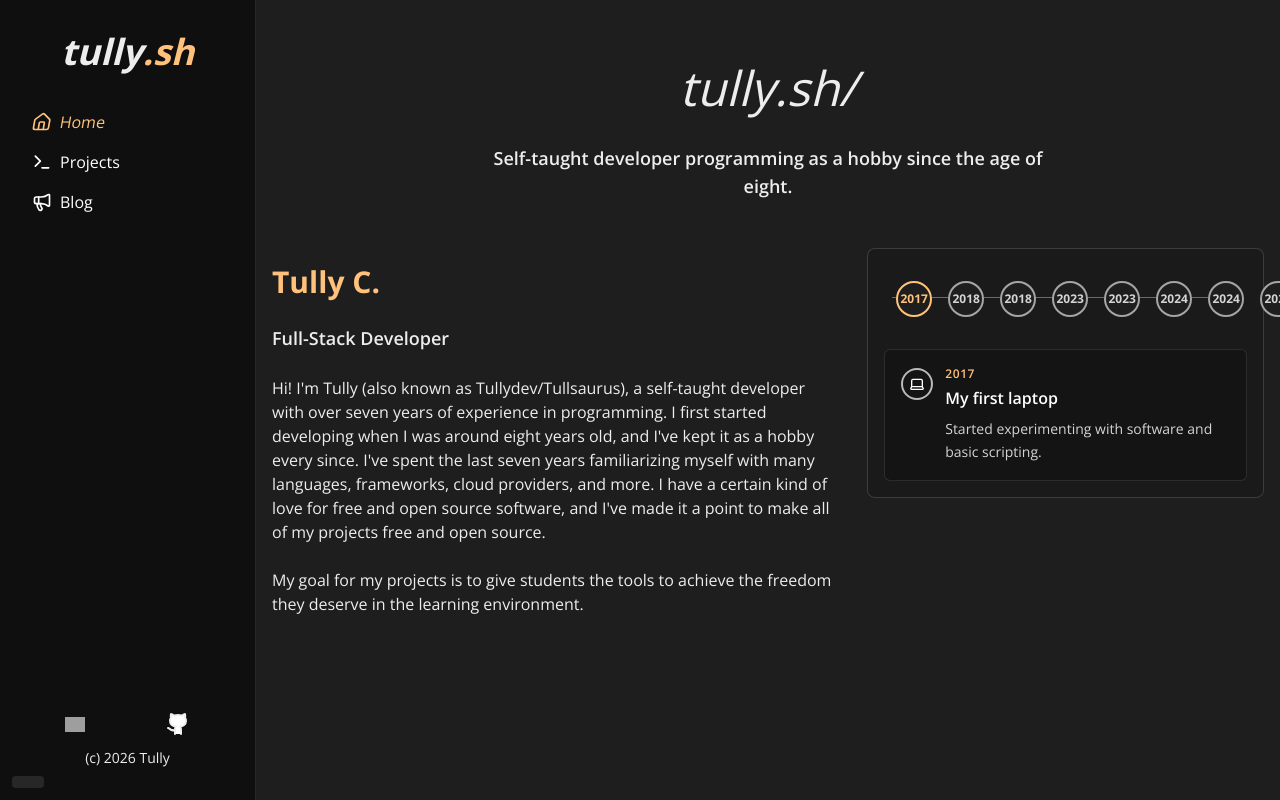
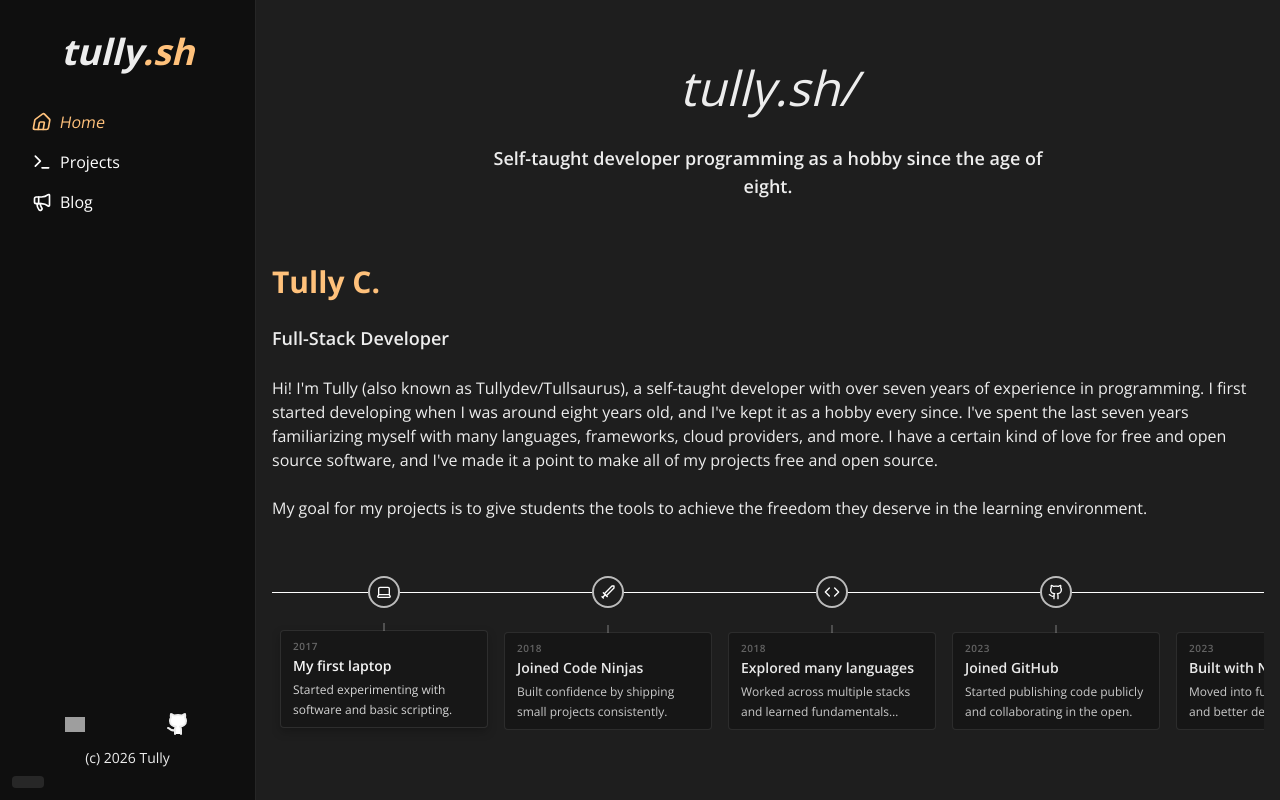
Before and after one commit to Tullysaurus/tully.sh, a Next.js app: page / in a window 1280 px wide. Built offline with nearby package versions, Linux system fonts and the light colour scheme; grey boxes are pictures that could not be loaded.

Commit message:
Update timeline

```diff
--- a/src/app/(main)/(default)/(home)/page.tsx
+++ b/src/app/(main)/(default)/(home)/page.tsx
@@ -67,8 +67,8 @@ export default function Home() {
       <p className="max-w-xl text-center text-base font-semibold sm:text-lg">
         Self-taught developer programming as a hobby since the age of eight.
       </p>
-      <div className="mt-2 flex w-full flex-col gap-8 lg:mt-4 lg:flex-row">
-        <div className="h-fit w-full lg:w-3/5 flex flex-col gap-4 lg:gap-6">
+      <div className="mt-2 flex w-full flex-col gap-8 lg:mt-4">
+        <div className="h-fit w-full flex flex-col gap-4 lg:gap-6">
           <h2 className="mt-2 text-3xl font-bold text-[#FFC17B] lg:mt-4">Tully C.</h2>
           <p className="text-lg font-semibold">Full-Stack Developer</p>
           <p className="h-fit wrap-normal text-sm sm:text-base">
@@ -83,7 +83,7 @@ export default function Home() {
             in the learning environment.
           </p>
         </div>
-        <div className="h-fit w-full lg:w-2/5">
+        <div className="h-fit w-full">
             <Timeline items={timelineItems} />
         </div>
       </div>
--- a/src/app/globals.css
+++ b/src/app/globals.css
@@ -20,3 +20,27 @@ body {
   color: var(--foreground);
   overflow-x: hidden;
 }
+
+.timeline-scroll {
+  scrollbar-width: thin;
+  scrollbar-color: #5a5a5a #171717;
+}
+
+.timeline-scroll::-webkit-scrollbar {
+  height: 10px;
+}
+
+.timeline-scroll::-webkit-scrollbar-track {
+  background: #171717;
+  border-radius: 999px;
+}
+
+.timeline-scroll::-webkit-scrollbar-thumb {
+  background: #5a5a5a;
+  border-radius: 999px;
+  border: 2px solid #171717;
+}
+
+.timeline-scroll::-webkit-scrollbar-thumb:hover {
+  background: #777777;
+}
--- a/src/components/timeline.tsx
+++ b/src/components/timeline.tsx
@@ -1,6 +1,6 @@
 "use client";
 
-import { useMemo, useState } from "react";
+import { useState } from "react";
 import type { ReactElement } from "react";
 
 type TimelineItem = {
@@ -18,27 +18,21 @@ function getYear(period: string) {
 
 export default function Timeline({ items }: { items: TimelineItem[] }) {
   const [activeId, setActiveId] = useState(items[0]?.id ?? "");
-  const activeItem = useMemo(
-    () => items.find((item) => item.id === activeId) ?? items[0],
-    [activeId, items],
-  );
 
   return (
     <div className="w-full">
       <div className="relative lg:hidden">
-        <div className="absolute bottom-2 left-[14px] top-2 w-px bg-white/35" />
-        <div className="flex flex-col gap-2">
+        <div className="absolute bottom-1 left-[14px] top-1 w-px bg-white/35" />
+        <div className="flex flex-col gap-3">
           {items.map((item) => (
-            <article key={item.id} className="rounded-md border border-white/15 bg-[#1a1a1a] px-2 py-2">
-              <div className="flex items-start gap-3">
-                <div className="z-10 mt-1 flex h-7 w-7 shrink-0 items-center justify-center rounded-full border-2 border-white bg-background">
+            <article key={item.id} className="flex items-center gap-3">
+              <div className="z-10 flex h-7 w-7 shrink-0 items-center justify-center rounded-full border-2 border-white bg-background">
                 {item.icon}
               </div>
               <div className="min-w-0">
                 <p className="text-xs font-semibold uppercase tracking-wider text-[#FFC17B]">{item.period}</p>
-                  <h3 className="mt-0.5 text-sm font-semibold text-white sm:text-base">{item.title}</h3>
-                  <p className="mt-1 text-xs leading-relaxed text-neutral-300 sm:text-sm">{item.details}</p>
-                </div>
+                <h3 className="text-sm font-semibold text-white">{item.title}</h3>
+                <p className="text-xs leading-relaxed text-neutral-300">{item.details}</p>
               </div>
             </article>
           ))}
@@ -46,50 +40,38 @@ export default function Timeline({ items }: { items: TimelineItem[] }) {
       </div>
 
       <div className="hidden lg:block">
-        <div className="rounded-lg border border-white/15 bg-[#1a1a1a] p-4">
-          <div className="relative px-2 pb-8 pt-4">
-            <div className="absolute left-2 right-2 top-8 h-px bg-white/35" />
-            <div className="relative flex items-center justify-between gap-2">
+        <div className="timeline-scroll overflow-x-auto pb-3">
+          <div className="relative w-max min-w-full px-2 pt-10 after:absolute after:left-0 after:top-10 after:h-px after:w-full after:bg-white">
+            <div className="flex w-max min-w-full flex-nowrap gap-4">
               {items.map((item) => {
-                const isActive = item.id === activeItem?.id;
+                const isActive = item.id === activeId;
                 return (
+                  <article key={item.id} className="relative w-52 shrink-0">
+                    <div className="absolute left-1/2 top-0 z-10 flex h-8 w-8 -translate-x-1/2 -translate-y-1/2 items-center justify-center rounded-full border-2 border-white/70 bg-background">
+                      {item.icon}
+                    </div>
                     <button
-                    key={item.id}
                       type="button"
                       onClick={() => setActiveId(item.id)}
                       className={
-                      "group flex flex-col items-center gap-2 bg-transparent px-1 text-center cursor-pointer transition-colors " +
-                      (isActive ? "text-[#FFC17B]" : "text-neutral-300 hover:text-white")
+                        "relative mt-10 w-full cursor-pointer rounded-sm border border-white/10 bg-[#171717] px-3 py-2 text-left text-neutral-100 transition-all " +
+                        (isActive
+                          ? "-translate-y-0.5 shadow-[0_4px_10px_rgba(0,0,0,0.22)]"
+                          : "opacity-95 hover:-translate-y-0.5 hover:opacity-100")
                       }
                     >
-                    <span
-                      className={
-                        "z-10 flex h-9 w-9 items-center justify-center rounded-full border-2 bg-background text-xs font-bold transition-colors " +
-                        (isActive ? "border-[#FFC17B]" : "border-white/60")
-                      }
-                    >
-                      {getYear(item.period)}
-                    </span>
+                      <span className="absolute -top-2 left-1/2 h-2 w-px -translate-x-1/2 bg-white/45" />
+                      <p className="text-[10px] font-semibold uppercase tracking-wider text-white/35">{getYear(item.period)}</p>
+                      <h3 className="mt-0.5 text-sm font-semibold">{item.title}</h3>
+                      <p className={"mt-1 text-xs leading-relaxed text-neutral-300 " + (isActive ? "" : "line-clamp-2")}>
+                        {item.details}
+                      </p>
                     </button>
+                  </article>
                 );
               })}
             </div>
           </div>
-
-          {activeItem && (
-            <div className="rounded-md border border-white/10 bg-black/20 p-4">
-              <div className="flex items-start gap-3">
-                <div className="mt-0.5 flex h-8 w-8 shrink-0 items-center justify-center rounded-full border-2 border-white/70">
-                  {activeItem.icon}
-                </div>
-                <div>
-                  <p className="text-xs font-semibold uppercase tracking-wider text-[#FFC17B]">{activeItem.period}</p>
-                  <h3 className="mt-1 text-base font-semibold text-white">{activeItem.title}</h3>
-                  <p className="mt-2 text-sm leading-relaxed text-neutral-300">{activeItem.details}</p>
-                </div>
-              </div>
-            </div>
-          )}
         </div>
       </div>
     </div>
```
Lines whose indentation alone changed are shown as unchanged.
